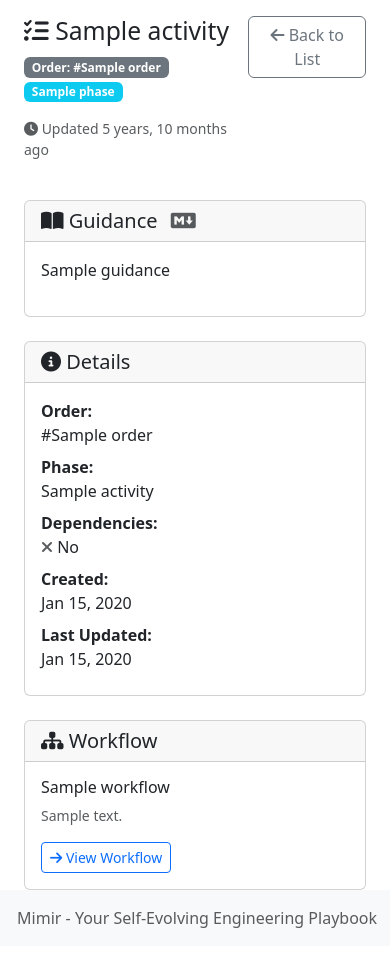
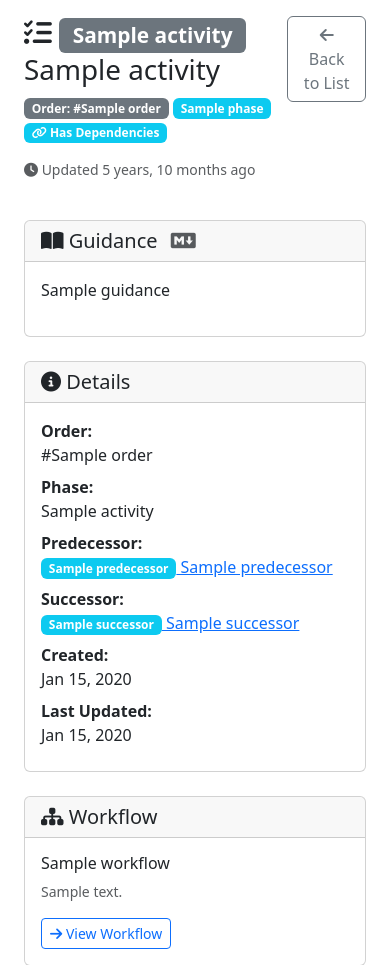
Before and after one commit to petelind/mimir, a Django app: template templates/activities/detail.html in a window 390 px wide. Shown: the part 152-1117 px from the top of the page. Before the commit the page ends 1080 px from the top, so only its background shows below. Run offline with Django 5.2, Linux system fonts and the light colour scheme; the template is opened without the code that fills it: most values are stand-ins (such as "Sample title", 1, 10 or a date in 2020); some libraries are stand-ins or nearby versions.

Commit message:
feat(templates): complete detail.html with dependencies display
Final updates to detail.html:
- Added reference_name badge to h1 title
- Updated 'Has Dependencies' badge to show when predecessor OR successor exists
- Replaced Dependencies Yes/No with clickable links
- Predecessor: Shows badge + name, links to detail
- Successor: Shows badge + name, links to detail
- Only show dependency rows if they exist
- Added data-testid for testing

Template now fully shows dependency relationships

```diff
--- a/templates/activities/detail.html
+++ b/templates/activities/detail.html
@@ -21,16 +21,20 @@
     <!-- Header -->
     <div class="d-flex justify-content-between align-items-start mb-4" data-testid="activity-header">
         <div>
-            <h2>
-                <i class="fa-solid fa-tasks"></i> {{ activity.name }}
-            </h2>
+            <h1 class="display-6" data-testid="activity-title">
+                <i class="fa-solid fa-tasks"></i>
+                {% if activity.reference_name %}
+                <span class="badge bg-secondary me-2">{{ activity.reference_name }}</span>
+                {% endif %}
+                {{ activity.name }}
+            </h1>
             <p class="text-muted">
                 <span class="badge bg-secondary" data-testid="order-badge">Order: #{{ activity.order }}</span>
                 {% if activity.phase %}
                 <span class="badge bg-info" data-testid="phase-badge">{{ activity.phase }}</span>
                 {% endif %}
-                {% if activity.has_dependencies %}
-                <span class="badge bg-warning" data-testid="dependencies-badge">
+                {% if activity.predecessor or activity.successor %}
+                <span class="badge bg-info" data-testid="dependencies-badge">
                     <i class="fa-solid fa-link"></i> Has Dependencies
                 </span>
                 {% endif %}
@@ -98,14 +102,27 @@
                         <dt class="col-sm-5">Phase:</dt>
                         <dd class="col-sm-7">{{ activity.get_phase_display_name }}</dd>
 
-                        <dt class="col-sm-5">Dependencies:</dt>
+                        {% if activity.predecessor %}
+                        <dt class="col-sm-5">Predecessor:</dt>
                         <dd class="col-sm-7">
-                            {% if activity.has_dependencies %}
-                                <i class="fa-solid fa-check text-warning"></i> Yes
-                            {% else %}
-                                <i class="fa-solid fa-times text-muted"></i> No
-                            {% endif %}
+                            <a href="{% url 'activity_detail' playbook_pk=playbook.pk workflow_pk=workflow.pk activity_pk=activity.predecessor.id %}"
+                               data-testid="predecessor-link">
+                                <span class="badge bg-info">{{ activity.predecessor.reference_name }}</span>
+                                {{ activity.predecessor.name }}
+                            </a>
                         </dd>
+                        {% endif %}
+
+                        {% if activity.successor %}
+                        <dt class="col-sm-5">Successor:</dt>
+                        <dd class="col-sm-7">
+                            <a href="{% url 'activity_detail' playbook_pk=playbook.pk workflow_pk=workflow.pk activity_pk=activity.successor.id %}"
+                               data-testid="successor-link">
+                                <span class="badge bg-info">{{ activity.successor.reference_name }}</span>
+                                {{ activity.successor.name }}
+                            </a>
+                        </dd>
+                        {% endif %}
 
                         <dt class="col-sm-5">Created:</dt>
                         <dd class="col-sm-7">{{ activity.created_at|date:"M d, Y" }}</dd>
```
